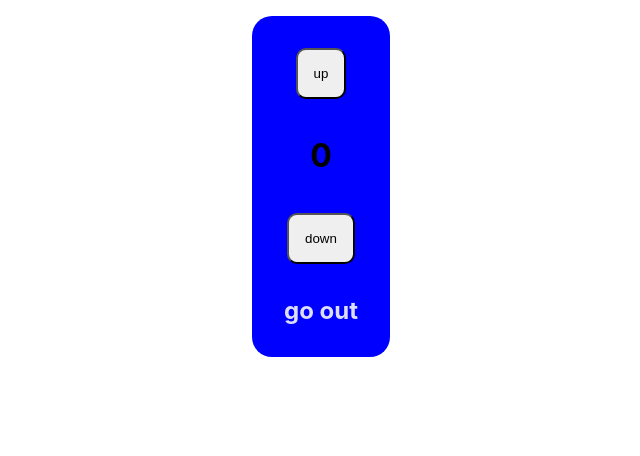
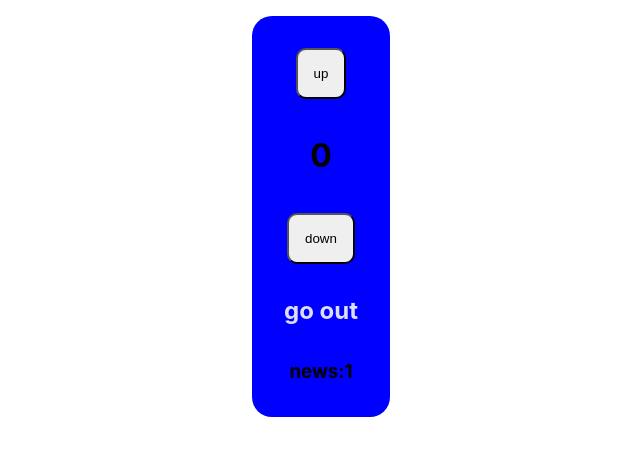
Before and after one commit to hossein-ansari/practice, a React (Create React App) app: page / in a window 1280 px wide. Shown: the top 456 px of the page, without its empty margins (319-959 px from the left). Built offline with nearby package versions, Linux system fonts and the light colour scheme.

Commit message:
add news condetion

```diff
--- a/src/App.js
+++ b/src/App.js
@@ -7,6 +7,7 @@ class App extends Component {
     this.state = {
       count: 0,
       color: "blue",
+      news: ['gta vi released'],
     };
   }
 
@@ -35,9 +36,9 @@ class App extends Component {
     }
   }
   render() {
-    let moveOut = null
+    let moveOut = null;
     if (this.state.count > 5) {
-      moveOut = 'dont'
+      moveOut = "dont";
     }
     return (
       <div id={this.state.color}>
@@ -54,6 +55,7 @@ class App extends Component {
           down
         </button>
         <h2>{moveOut} go out</h2>
+        {(this.state.news.length != 0) && (<h3>news:{this.state.news.length}</h3>)}
       </div>
     );
   }
```
